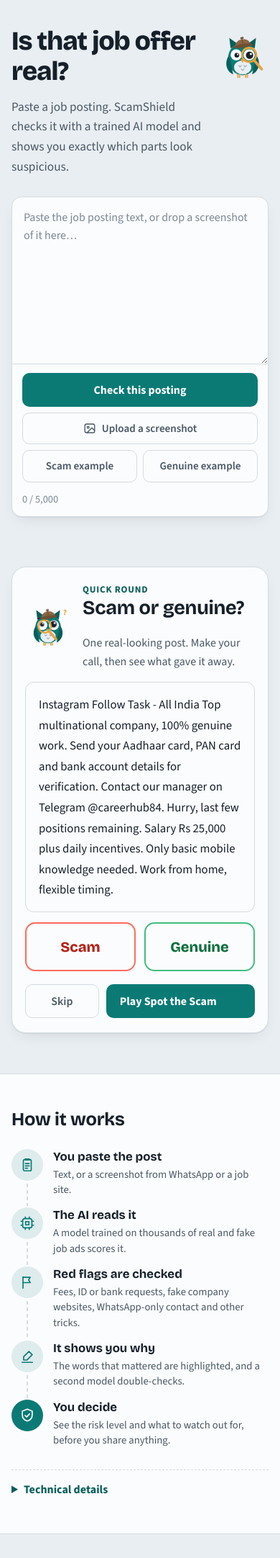
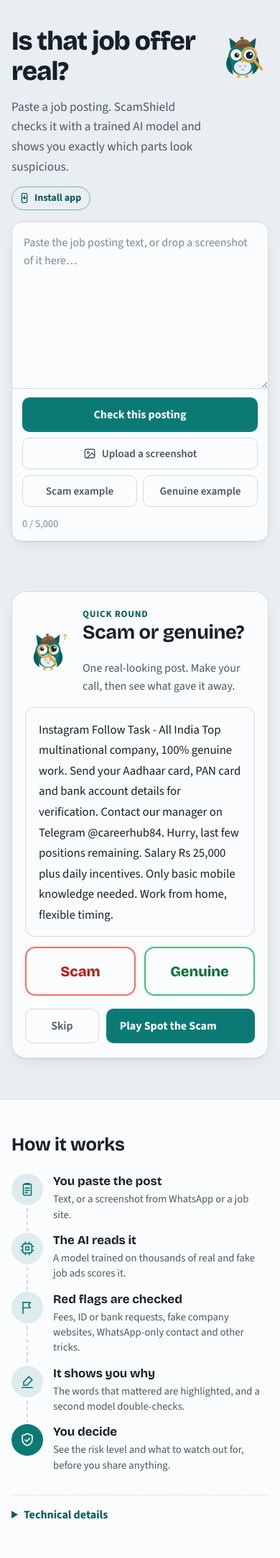
Before and after one commit to muhammad-12pa/hiring-scam-detector, a Flask app: page / in a window 390 px wide. Shown: the part 56-2220 px from the top of the page at 72% size. Run offline with Flask 3, Linux system fonts and the light colour scheme; parts of the project's set-up code (start-up, migrations or seed data) failed here and were passed over.

Commit message:
v2.8: small always-visible Install app button with per-phone instructions
Co-Authored-By: Claude Opus 5.5 <noreply@anthropic.com>
Claude-Session: https://claude.ai/code/session_019QWMaVrvR9ct6AreLANLf9

```diff
--- a/app.py
+++ b/app.py
@@ -12,7 +12,7 @@ from red_flags import combined_risk, find_red_flags, rule_for_word
 app = Flask(__name__)
 
 # Bump on every deploy; shown in the page footer and at /version so you can tell it's live.
-VERSION = "v2.7"
+VERSION = "v2.8"
 
 # Public address, used for link previews (og:image needs an absolute URL).
 SITE_URL = os.environ.get("SITE_URL", "https://hiring-scam-detector.onrender.com").rstrip("/")
--- a/static/app.js
+++ b/static/app.js
@@ -4,27 +4,33 @@
   const $ = id => document.getElementById(id);
   if ("serviceWorker" in navigator) navigator.serviceWorker.register("/sw.js").catch(() => {});
 
-  // ----- Install offer (Android / desktop Chrome and Edge fire beforeinstallprompt) -----
-  const KEY = "scamshield-install-dismissed";
+  // ----- Install app (small button; hidden once running as the installed app) -----
   let deferred = null;
-  const dismissed = () => { try { return localStorage.getItem(KEY) === "1"; } catch { return false; } };
-  window.addEventListener("beforeinstallprompt", e => {
-    e.preventDefault();
-    deferred = e;
-    if (!dismissed() && $("installCard")) $("installCard").classList.remove("hidden");
+  const installed = matchMedia("(display-mode: standalone)").matches || navigator.standalone === true;
+  if (installed) $("installRow")?.classList.add("hidden");
+  window.addEventListener("beforeinstallprompt", e => { e.preventDefault(); deferred = e; });
+  window.addEventListener("appinstalled", () => $("installRow")?.classList.add("hidden"));
+
+  function howTo() {
+    const ua = navigator.userAgent;
+    if (/iPhone|iPad|iPod/.test(ua) || (/Macintosh/.test(ua) && navigator.maxTouchPoints > 1))
+      return "On iPhone: open this site in Safari, tap the Share button (square with an arrow), then “Add to Home Screen”.";
+    if (/Android/.test(ua))
+      return "In Chrome, tap the ⋮ menu (top right), then “Install app” or “Add to Home screen”. Once installed, ScamShield appears in WhatsApp’s Share menu.";
+    return "In Chrome or Edge, click the install icon at the right end of the address bar, or open the browser menu and choose “Install ScamShield”.";
+  }
+  $("installBtn")?.addEventListener("click", async () => {
+    const help = $("installHelp");
+    if (deferred) {
+      deferred.prompt();
+      await deferred.userChoice.catch(() => {});
+      deferred = null;
+      return;
+    }
+    const open = help.classList.toggle("hidden") === false;
+    help.textContent = open ? howTo() : "";
+    $("installBtn").setAttribute("aria-expanded", String(open));
   });
-  $("installBtn")?.addEventListener("click", async () => {
-    if (!deferred) return;
-    deferred.prompt();
-    await deferred.userChoice.catch(() => {});
-    deferred = null;
-    $("installCard").classList.add("hidden");
-  });
-  $("installClose")?.addEventListener("click", () => {
-    $("installCard").classList.add("hidden");
-    try { localStorage.setItem(KEY, "1"); } catch { /* fine */ }
-  });
-  window.addEventListener("appinstalled", () => $("installCard")?.classList.add("hidden"));
 
   // ----- Something was shared to ScamShield -----
   async function takeShared() {
--- a/static/style.css
+++ b/static/style.css
@@ -497,9 +497,12 @@ footer { background: var(--nav-bg); color: var(--nav-ink); padding: 18px 0; font
 }
 @media print { .owl-say, .thinking, .quiz, .hero-owl { display: none !important; } }
 
-/* Install offer */
-.install-card { display: flex; align-items: center; flex-wrap: wrap; gap: 12px 16px; margin: -8px 0 18px; padding: 12px 16px;
-                background: color-mix(in srgb, var(--teal) 10%, var(--paper)); border: 1px solid color-mix(in srgb, var(--teal) 35%, var(--line)); border-radius: 14px; }
-.install-card p { flex: 1 1 260px; line-height: 1.45; }
-.install-icon svg { width: 30px; height: 30px; fill: none; stroke: var(--teal-deep); stroke-width: 1.8; stroke-linecap: round; stroke-linejoin: round; display: block; }
-@media print { .install-card { display: none !important; } }
+/* Install app (small) */
+.install-row { display: flex; flex-wrap: wrap; align-items: center; gap: 6px 12px; margin: -14px 0 16px; }
+.install-pill { display: inline-flex; align-items: center; gap: 6px; font: inherit; font-size: .88rem; font-weight: 700; color: var(--teal-deep);
+                background: transparent; border: 1px solid color-mix(in srgb, var(--teal) 45%, var(--line)); border-radius: 999px; padding: 4px 12px 4px 9px; cursor: pointer; }
+.install-pill:hover { background: color-mix(in srgb, var(--teal) 10%, transparent); }
+.install-pill:focus-visible { outline: 3px solid var(--teal); outline-offset: 2px; }
+.install-pill svg { width: 16px; height: 16px; fill: none; stroke: currentColor; stroke-width: 2; stroke-linecap: round; stroke-linejoin: round; }
+.install-help { flex: 1 1 260px; font-size: .9rem; color: var(--ink-soft); line-height: 1.4; }
+@media print { .install-row { display: none !important; } }
--- a/templates/index.html
+++ b/templates/index.html
@@ -57,11 +57,12 @@
           </button>
         </div>
 
-        <div id="installCard" class="install-card hidden">
-          <span class="install-icon" aria-hidden="true"><svg viewBox="0 0 24 24"><rect x="6.5" y="2.5" width="11" height="19" rx="2.5"/><path d="M12 7v7m-3-3 3 3 3-3"/></svg></span>
-          <p><b>Get the ScamShield app.</b> Then check a suspicious WhatsApp or Telegram message straight from its Share menu.</p>
-          <button id="installBtn" class="btn btn-primary" type="button">Install</button>
-          <button id="installClose" class="link-btn" type="button" aria-label="Not now">Not now</button>
+        <div id="installRow" class="install-row">
+          <button id="installBtn" class="install-pill" type="button" aria-expanded="false" aria-controls="installHelp">
+            <svg viewBox="0 0 24 24" aria-hidden="true"><rect x="6.5" y="2.5" width="11" height="19" rx="2.5"/><path d="M12 7v7m-3-3 3 3 3-3"/></svg>
+            Install app
+          </button>
+          <p id="installHelp" class="install-help hidden" role="status"></p>
         </div>
 
         <div class="input-card" id="inputCard">
```
